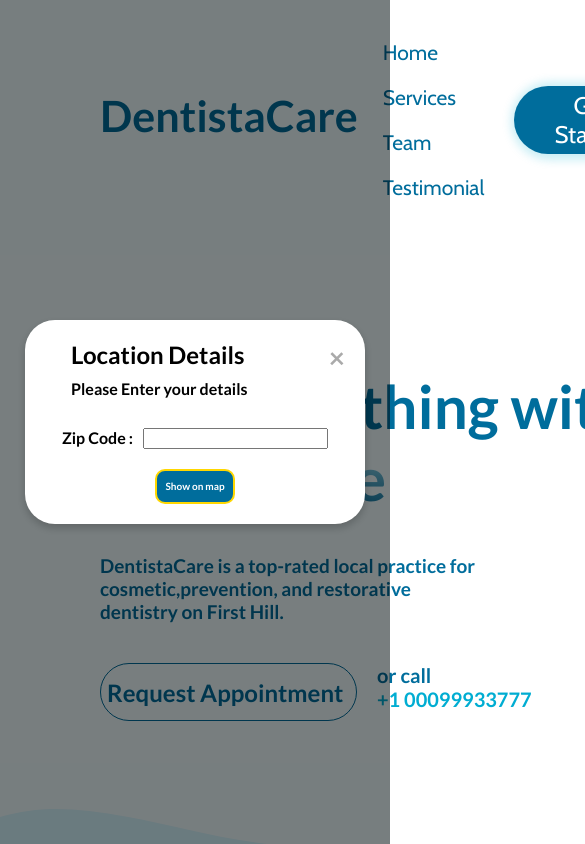
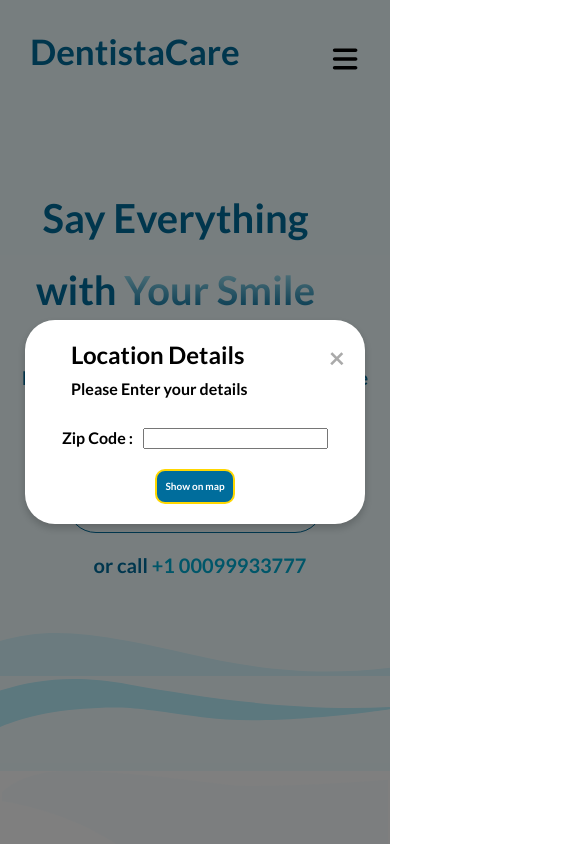
Before and after one commit to Afraz33/DentistaCare, a React (Create React App) app: page / in a window 390 px wide. Shown: the top 844 px of the page, 585 px wide, since content can reach past the window. Built offline with nearby package versions, Linux system fonts and the light colour scheme.

Commit message:
Add Navbar, Hero and Services Responsiveness

```diff
--- a/src/components/Hero/Hero.jsx
+++ b/src/components/Hero/Hero.jsx
@@ -28,7 +28,11 @@ function Hero() {
           </div>
         </div>
         <div className={styles.imageDiv}>
-          <img src={heroSectionVector} alt="heroSectionVector"></img>
+          <img
+            className={styles.heroSectionVector}
+            src={heroSectionVector}
+            alt="heroSectionVector"
+          ></img>
           <img
             className={styles.heroImage}
             src={heroImage}
--- a/src/components/Hero/Hero.module.css
+++ b/src/components/Hero/Hero.module.css
@@ -122,3 +122,47 @@
   left: 0;
   width: 100%;
 }
+
+@media (max-width: 1400px) {
+  .Hero {
+    padding-bottom: 10rem;
+  }
+
+  .imageDiv {
+    display: none;
+  }
+  .heroText {
+    margin: 7rem auto;
+    text-align: center;
+  }
+  .appointment,
+  .description {
+    margin: auto;
+  }
+}
+
+@media (max-width: 768px) {
+  .heroGrid {
+    margin: 0px;
+  }
+  .Caption {
+    width: 90%;
+    font-size: 4rem;
+    text-wrap: wrap;
+  }
+  .appointment {
+    flex-direction: column;
+    row-gap: 2rem;
+  }
+  .contactDetails {
+    margin-left: 1rem;
+    width: fit-content;
+    align-self: center;
+  }
+  .number {
+    display: inline-block;
+  }
+  .description {
+    width: 90%;
+  }
+}
--- a/src/components/Services/Services.module.css
+++ b/src/components/Services/Services.module.css
@@ -167,3 +167,17 @@
   align-items: center;
   column-gap: 0.5rem;
 }
+
+@media (max-width: 1100px) {
+  .servicesGrid {
+    display: flex;
+    flex-direction: column;
+  }
+}
+
+@media (max-width: 7608px) {
+  .heading {
+    font-size: 3rem;
+    width: 90%;
+  }
+}
--- a/src/components/navbar/Navbar.jsx
+++ b/src/components/navbar/Navbar.jsx
@@ -1,10 +1,55 @@
 import { Link } from "react-router-dom";
 import styles from "./Navbar.module.css";
+import NavIcon from "../../assets/images/bars-solid.svg";
+import { useState, useEffect } from "react";
+function Navbar() {
+  const [navOptions, setNavOptions] = useState(false);
+  const [isSmallScreen, setIsSmallScreen] = useState(false);
+  const lowWidthStyle = {
+    position: isSmallScreen ? "fixed" : "",
+    top: isSmallScreen ? "10%" : "",
+    backgroundColor: "rgba(182, 242, 255, 0.2)",
+  };
+  const toggleNavOptions = () => {
+    if (isSmallScreen) {
+      setNavOptions(!navOptions);
+    }
+  };
+  useEffect(() => {
+    // Function to check screen width and update isSmallScreen state
+    const checkScreenWidth = () => {
+      setIsSmallScreen(window.innerWidth < 1500);
+    };
 
-function Navbar() {
+    // Add event listener to check screen width on window resize
+    window.addEventListener("resize", checkScreenWidth);
+
+    // Initial check
+    checkScreenWidth();
+
+    // Cleanup the event listener on component unmount
+    return () => {
+      window.removeEventListener("resize", checkScreenWidth);
+    };
+  }, []);
   return (
     <nav className={styles.Navbar}>
+      <div className={styles.minScreen}>
         <h2 className={styles.logoText}>DentistaCare</h2>
+        <svg
+          onClick={toggleNavOptions}
+          className={styles.navButton}
+          xmlns="http://www.w3.org/2000/svg"
+          width="28"
+          height="28"
+          viewBox="0 0 480 512"
+          style={{ marginTop: "15px" }}
+        >
+          <path d="M0 96C0 78.3 14.3 64 32 64H416c17.7 0 32 14.3 32 32s-14.3 32-32 32H32C14.3 128 0 113.7 0 96zM0 256c0-17.7 14.3-32 32-32H416c17.7 0 32 14.3 32 32s-14.3 32-32 32H32c-17.7 0-32-14.3-32-32zM448 416c0 17.7-14.3 32-32 32H32c-17.7 0-32-14.3-32-32s14.3-32 32-32H416c17.7 0 32 14.3 32 32z" />
+        </svg>
+      </div>
+      {(!isSmallScreen || navOptions) && (
+        <>
           <ul className={styles.list}>
             <Link className={styles.listItems}>Home</Link>
             <Link className={styles.listItems}>Services</Link>
@@ -12,6 +57,8 @@ function Navbar() {
             <Link className={styles.listItems}>Testimonial</Link>
           </ul>
           <button className={styles.button_UI}>Get Started</button>
+        </>
+      )}
     </nav>
   );
 }
--- a/src/components/navbar/Navbar.module.css
+++ b/src/components/navbar/Navbar.module.css
@@ -18,7 +18,7 @@
   box-shadow: white;
   box-shadow: 4px;
   /* background-color: transparent; */
-  backdrop-filter: blur(20px);
+  /* backdrop-filter: blur(20px); */
 }
 
 .logoText {
@@ -71,3 +71,63 @@
   cursor: pointer;
   background-color: var(--secondary-color);
 }
+.navButton {
+  display: none;
+}
+
+.minScreen {
+  width: fit-content;
+  display: flex;
+  justify-content: space-between;
+}
+@media (max-width: 1500px) {
+  .Navbar {
+    flex-direction: column;
+  }
+  .listItems {
+    text-align: center;
+    display: block;
+    width: fit-content;
+    margin: auto;
+    margin-top: 1rem;
+  }
+  .list {
+    z-index: 999;
+
+    width: 100%;
+    margin-top: 2rem;
+    display: block;
+  }
+  .navButton {
+    display: block;
+  }
+  .minScreen {
+    width: 100%;
+  }
+  .button_UI {
+    margin-top: 1rem;
+  }
+}
+
+@media (max-width: 768px) {
+  .Navbar {
+    padding: 3rem 5rem;
+    flex-direction: column;
+  }
+  .listItems,
+  .list {
+    display: block;
+  }
+  .logoText {
+    font-size: 4rem;
+  }
+}
+@media (max-width: 500px) {
+  .Navbar {
+    padding: 3rem 3rem;
+  }
+  .logoText {
+    font-size: 3.5rem;
+    text-wrap: wrap;
+  }
+}
```
Also changed, not shown: src/assets/images/bars-solid.svg (added). Lines whose indentation alone changed are shown as unchanged.
